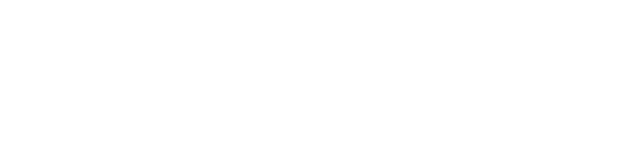
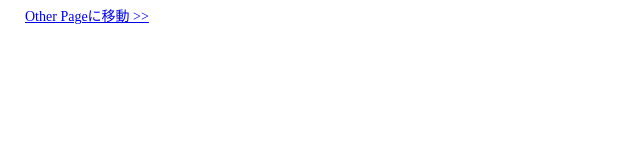
Before and after one commit to donkey96/node-app, a website: page index.ejs in a window 1280 px wide. Shown: the whole page, without its empty margins (0-640 px from the left). Drawn offline with nearby package versions, Linux system fonts and the light colour scheme; files that its build step writes are made by us from their sources.

Commit message:
Update index.ejs
メインコンテンツにリンクを作成

```diff
--- a/index.ejs
+++ b/index.ejs
@@ -12,6 +12,7 @@
   </head>
   <div role="main">
     <p><%=content %></p>
+    <p><a href="/other">Other Pageに移動 &gt;&gt;</a></p>
   </div>
 </body>
 
```
